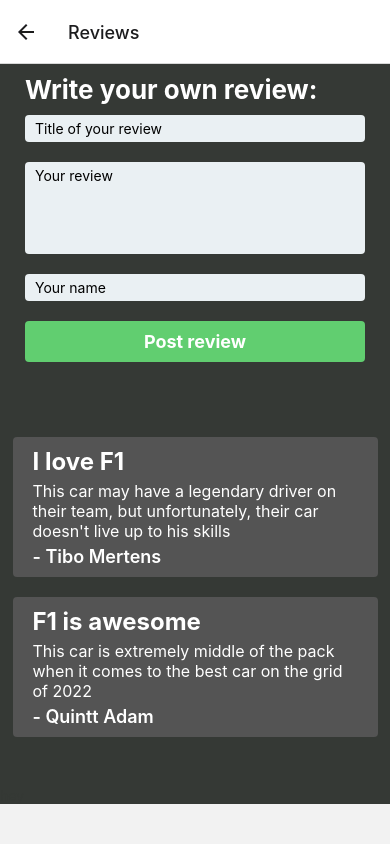
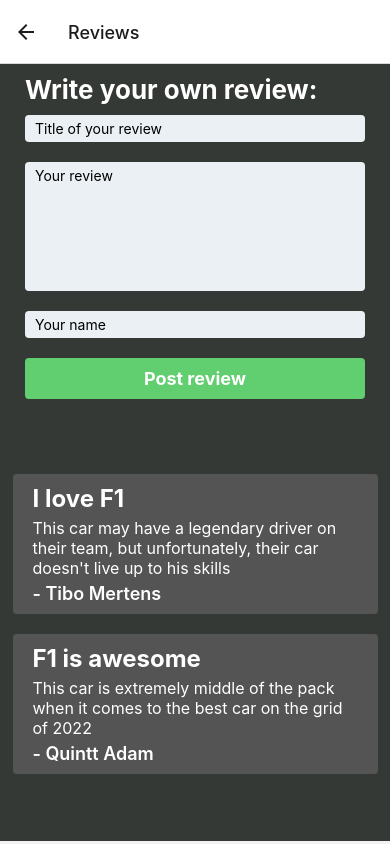
Before and after one commit to TiboMertens/Examen, a React Native app: screen /Reviews in a window 390 px wide. Built offline with nearby package versions, Linux system fonts and the light colour scheme.

Commit message:
final touches

```diff
--- a/screens/ReviewScreen.js
+++ b/screens/ReviewScreen.js
@@ -11,10 +11,6 @@ import {
 import React, { useState, useEffect } from "react";
 
 const ReviewScreen = () => {
-  const [inputTitle, setInputTitle] = useState("");
-  const [inputReview, setInputReview] = useState("");
-  const [inputName, setInputName] = useState("");
-
   let existingReviews = [
     {
       title: "I love F1",
@@ -81,6 +77,8 @@ const ReviewScreen = () => {
           placeholder="Your review"
           clearButtonMode="always"
           onChangeText={newReviewHandler}
+          multiline
+          numberOfLines={7}
         />
 
         <TextInput
@@ -173,7 +171,7 @@ const styles = StyleSheet.create({
     marginLeft: 25,
     marginRight: 25,
     paddingTop: 5,
-    paddingBottom: 70,
+    paddingBottom: 5,
     paddingLeft: 10,
     borderRadius: 4,
     marginBottom: 20,
```
